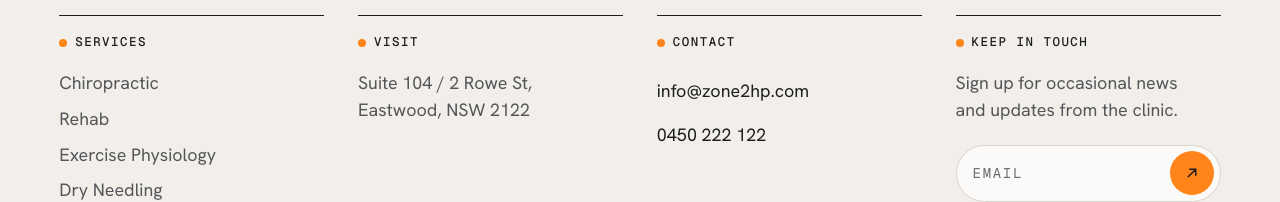
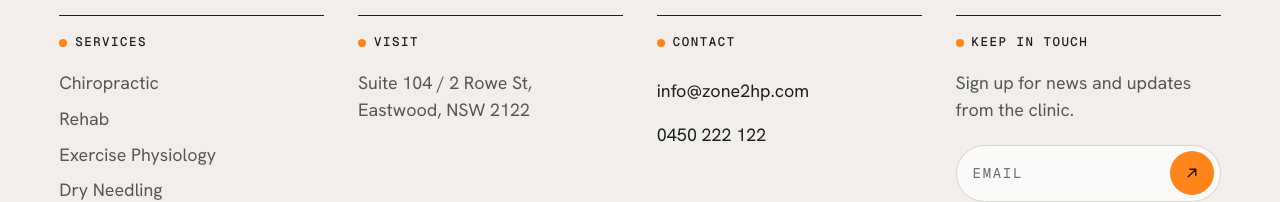
Before and after one commit to scmacoll/zone2hp, an Astro site: page / in a window 1280 px wide. Shown: the part 2238-2440 px from the top of the page. Built offline with nearby package versions, Linux system fonts and the light colour scheme; Astro itself is replaced by a stand-in of ours; no server answers.

Commit message:
Simplify the keep in touch blurb
Drop "occasional" at the client's request: "Sign up for news and updates from
the clinic." Wraps to two lines instead of three, so the subscribe form sits
slightly higher in the column.

Co-Authored-By: Claude Opus 4.8 <noreply@anthropic.com>

```diff
--- a/src/components/FooterExpanded.astro
+++ b/src/components/FooterExpanded.astro
@@ -68,7 +68,7 @@ const year = 2026;
                     touch
                 </h2>
                 <p class="ff__blurb">
-                    Sign up for occasional news and updates from the clinic.
+                    Sign up for news and updates from the clinic.
                 </p>
                 <form
                     class="ff__subscribe"
```
